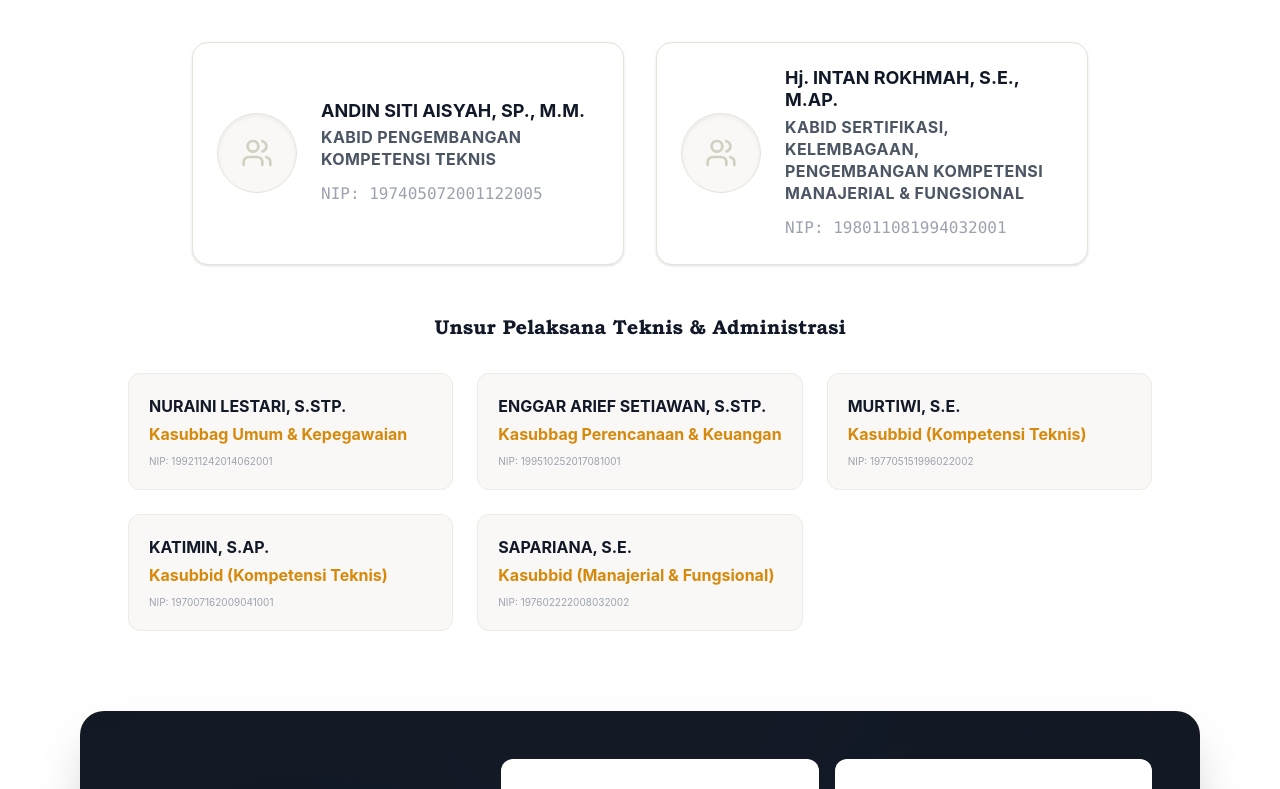
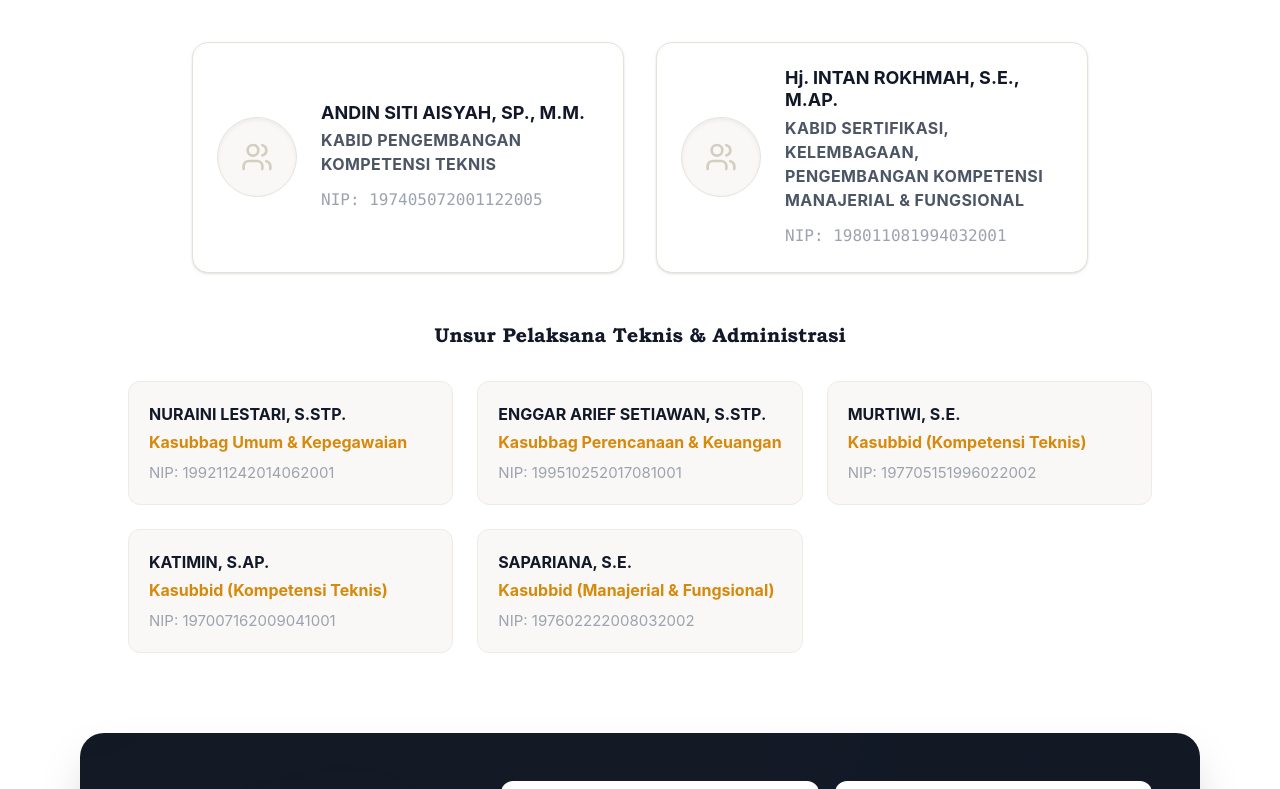
Before and after one commit to PairID/CorpuKU, a Next.js app: page /about in a window 1280 px wide. Shown: the part 1651-2440 px from the top of the page. Built offline with nearby package versions, Linux system fonts and the light colour scheme; no server answers; the database is empty.

Commit message:
style: enforce minimum 14px / 1rem font size across entire application

```diff
--- a/src/app/globals.css
+++ b/src/app/globals.css
@@ -64,10 +64,38 @@
   --font-sans: 'Ubuntu', -apple-system, BlinkMacSystemFont, 'Segoe UI', Roboto, Helvetica, Arial, sans-serif;
   --font-serif: 'Ubuntu', 'Bookman Old Style', Georgia, Cambria, serif;
 
-  --text-xs: 1rem;
-  --text-xs--line-height: 1.5rem;
-  --text-sm: 1rem;
-  --text-sm--line-height: 1.5rem;
+  --font-size-xs: 1rem;
+  --font-size-xs--line-height: 1.5rem;
+  --font-size-sm: 1rem;
+  --font-size-sm--line-height: 1.5rem;
+}
+
+/* ==========================================================================
+   MINIMUM FONT SIZE ENFORCEMENT (MINIMAL 14px / 1rem)
+   Memastikan seluruh teks kecil di aplikasi minimal 14px atau 1rem (16px)
+   ========================================================================== */
+html, body {
+  font-size: 16px;
+}
+
+.text-xs {
+  font-size: 1rem !important;
+  line-height: 1.5rem !important;
+}
+
+.text-sm {
+  font-size: 1rem !important;
+  line-height: 1.5rem !important;
+}
+
+.text-\[8px\], [class*="text-[8px]"],
+.text-\[9px\], [class*="text-[9px]"],
+.text-\[10px\], [class*="text-[10px]"],
+.text-\[11px\], [class*="text-[11px]"],
+.text-\[12px\], [class*="text-[12px]"],
+.text-\[13px\], [class*="text-[13px]"] {
+  font-size: 0.9375rem !important; /* 15px, aman di atas 14px */
+  line-height: 1.4rem !important;
 }
 
 /* Dark Mode Variants */
```
